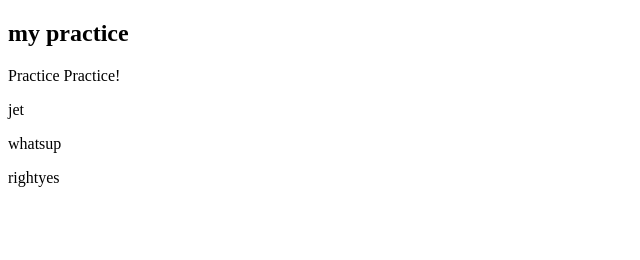
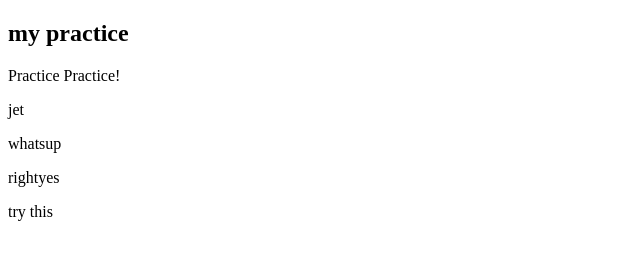
Before and after one commit to Iswanna-code/firstsampleapp, a plain HTML site: page index.html in a window 1280 px wide. Shown: the full height of the page, 0-640 px from the left. Drawn offline with Linux system fonts and the light colour scheme.

Commit message:
Update index.html

```diff
--- a/index.html
+++ b/index.html
@@ -11,6 +11,7 @@
     <p>jet</p>
     <p>whatsup</p>
     <p> rightyes</p>
+    <p> try this</p>
 
 </body>
 </html>
```
